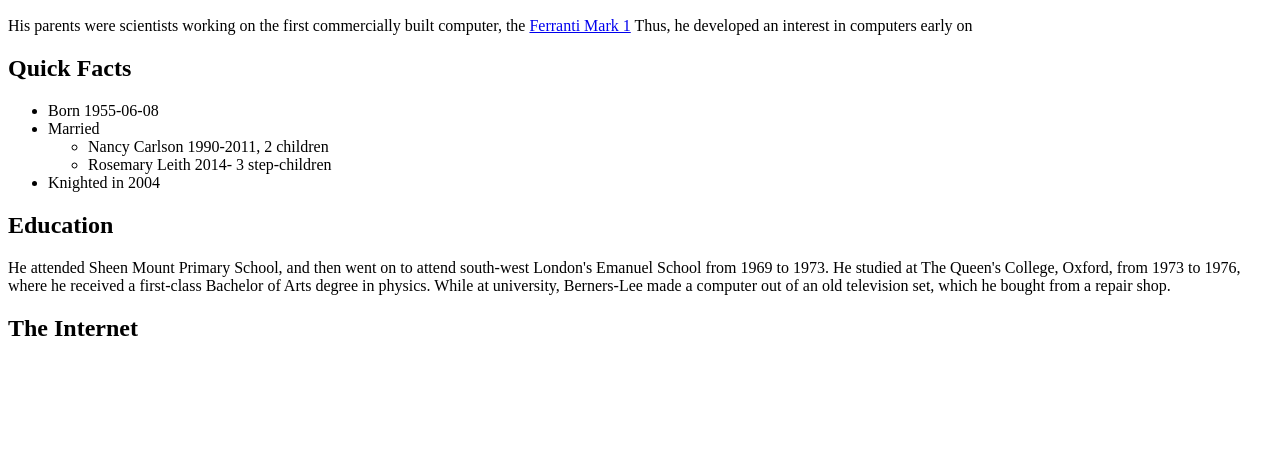
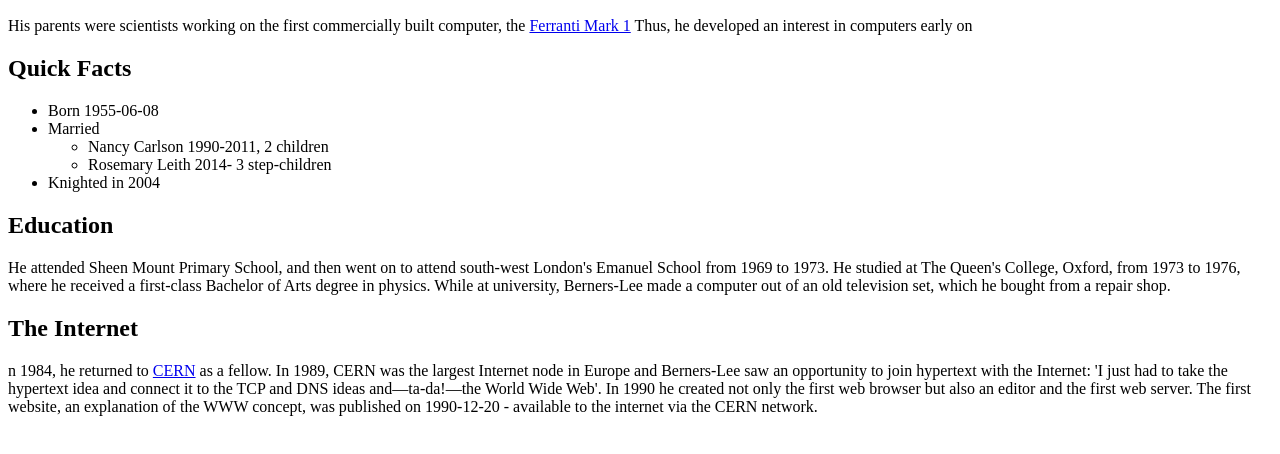
Before and after one commit to Anika-Pargfrieder/WMC_3rdWebsite, a plain HTML site: page index.html in a window 1280 px wide. Shown: the part 96-550 px from the top of the page. Drawn offline with Linux system fonts and the light colour scheme.

Commit message:
Added the Internet

```diff
--- a/index.html
+++ b/index.html
@@ -23,6 +23,7 @@
         <h2>Education</h2>
         <p>He attended Sheen Mount Primary School, and then went on to attend south-west London's Emanuel School from 1969 to 1973. He studied at The Queen's College, Oxford, from 1973 to 1976, where he received a first-class Bachelor of Arts degree in physics. While at university, Berners-Lee made a computer out of an old television set, which he bought from a repair shop.</p>
         <h2>The Internet</h2>
+        <p>n 1984, he returned to <a href="https://home.cern/">CERN</a> as a fellow. In 1989, CERN was the largest Internet node in Europe and Berners-Lee saw an opportunity to join hypertext with the Internet: 'I just had to take the hypertext idea and connect it to the TCP and DNS ideas and—ta-da!—the World Wide Web'. In 1990 he created not only the first web browser but also an editor and the first web server. The first website, an explanation of the WWW concept, was published on 1990-12-20 - available to the internet via the CERN network.</p>
 
     </body>
 </html>
```
